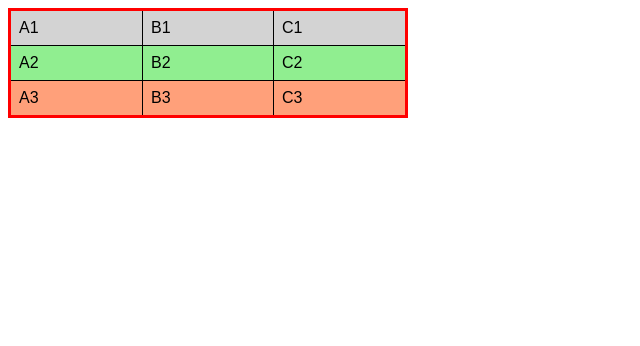
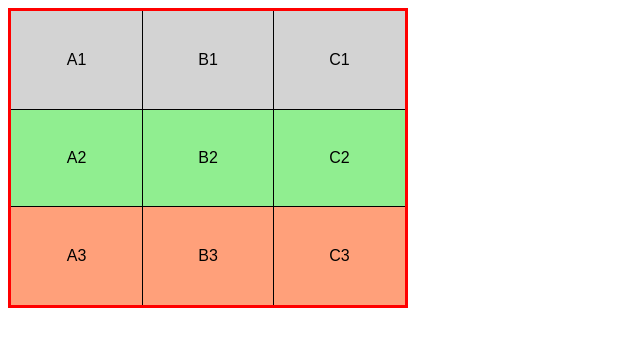
Before and after one commit to guiialm/htm-css, a plain HTML site: page exercicios/ex023/tabelas01.html in a window 1280 px wide. Shown: the whole page, without its empty margins (0-640 px from the left). Drawn offline with Linux system fonts and the light colour scheme.

Commit message:
informaçoes tabela

```diff
--- a/exercicios/ex023/tabelas01.html
+++ b/exercicios/ex023/tabelas01.html
@@ -14,13 +14,17 @@
         table{
             border: 3px solid red;
             width: 400px;
+            height: 300px;
             border-collapse: collapse;
+
         }
 
 
         td{
             border: 1px solid black;
             padding: 8px;
+            text-align: center;
+            vertical-align: middle; /*Usado para colocar o conteudo para cima ou baixo*/
         }
 
 
```
